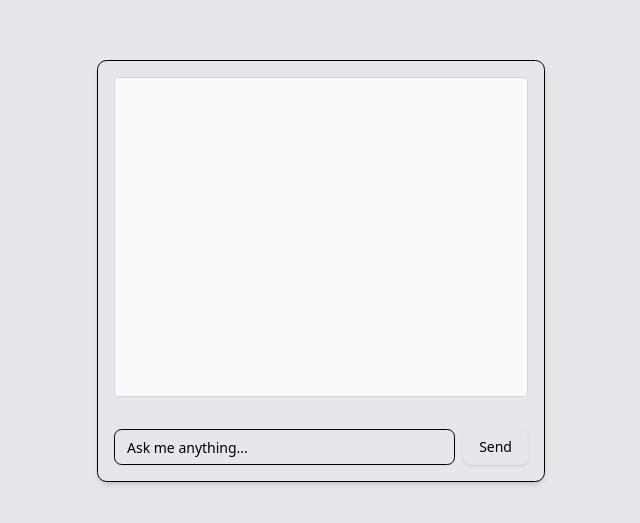
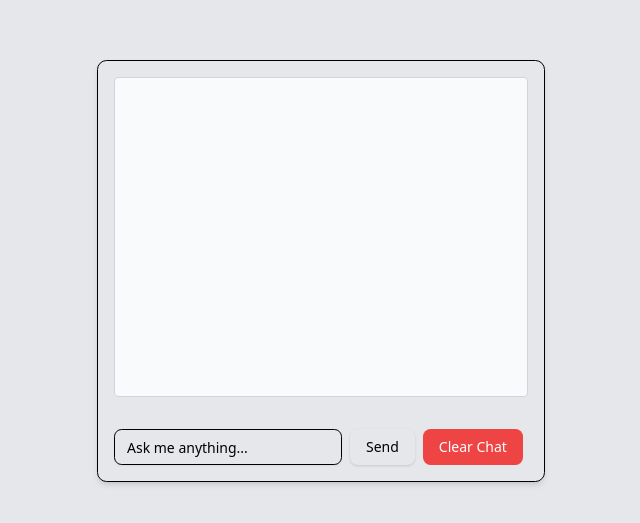
Before and after one commit to imnotbeno/openai-chat-clone, a React (Vite) app: page / in a window 1280 px wide. Shown: the part 129-652 px from the top of the page, without its empty margins (319-959 px from the left). Built offline with nearby package versions, Linux system fonts and the light colour scheme.

Commit message:
add clear button

```diff
--- a/src/components/ChatWindow.tsx
+++ b/src/components/ChatWindow.tsx
@@ -1,5 +1,6 @@
 import InputWithButton from "./InputWithButton";
 import { Card } from "@/components/ui/card";
+import { Button } from "@/components/ui/button";
 import MessageBubble from "./MessageBubble";
 import { MouseEvent, FormEvent, useEffect, useState } from "react";
 import axios from "axios";
@@ -73,6 +74,11 @@ function ChatWindow() {
     setPrompt(e.target.value);
   };
 
+  const handleClearChat = () => {
+    setMessages([]);
+    localStorage.removeItem("messages");
+  };
+
   return (
     <Card className="w-full max-w-md mx-auto p-4 rounded-lg shadow-md">
       <div className="h-80 overflow-y-auto p-2 border border-gray-300 rounded bg-gray-50">
@@ -87,7 +93,8 @@ function ChatWindow() {
           <p className="text-gray-500 text-sm mt-2">Bot is typing...</p>
         )}
       </div>
-      <div className="flex mt-4 gap-2">
+      <div className="flex gap-2">
+        <div className="mt-4">
           <InputWithButton
             buttonName="Send"
             placeholder="Ask me anything..."
@@ -97,6 +104,12 @@ function ChatWindow() {
             onChange={(event) => handleInputChange(event)}
           />
         </div>
+        <div className="justify-end mt-8">
+          <Button variant="destructive" onClick={() => handleClearChat()}>
+            Clear Chat
+          </Button>
+        </div>
+      </div>
     </Card>
   );
 }
--- a/src/components/ui/button.tsx
+++ b/src/components/ui/button.tsx
@@ -1,8 +1,8 @@
-import * as React from "react"
-import { Slot } from "@radix-ui/react-slot"
-import { cva, type VariantProps } from "class-variance-authority"
+import * as React from "react";
+import { Slot } from "@radix-ui/react-slot";
+import { cva, type VariantProps } from "class-variance-authority";
 
-import { cn } from "@/lib/utils"
+import { cn } from "@/lib/utils";
 
 const buttonVariants = cva(
   "inline-flex items-center justify-center gap-2 whitespace-nowrap rounded-md text-sm font-medium transition-colors focus-visible:outline-none focus-visible:ring-1 focus-visible:ring-ring disabled:pointer-events-none disabled:opacity-50 [&_svg]:pointer-events-none [&_svg]:size-4 [&_svg]:shrink-0",
@@ -11,8 +11,7 @@ const buttonVariants = cva(
       variant: {
         default:
           "bg-primary text-primary-foreground shadow hover:bg-primary/90",
-        destructive:
-          "bg-destructive text-destructive-foreground shadow-sm hover:bg-destructive/90",
+        destructive: "bg-red-500 text-white hover:bg-red-600",
         outline:
           "border border-input bg-background shadow-sm hover:bg-accent hover:text-accent-foreground",
         secondary:
@@ -32,26 +31,26 @@ const buttonVariants = cva(
       size: "default",
     },
   }
-)
+);
 
 export interface ButtonProps
   extends React.ButtonHTMLAttributes<HTMLButtonElement>,
     VariantProps<typeof buttonVariants> {
-  asChild?: boolean
+  asChild?: boolean;
 }
 
 const Button = React.forwardRef<HTMLButtonElement, ButtonProps>(
   ({ className, variant, size, asChild = false, ...props }, ref) => {
-    const Comp = asChild ? Slot : "button"
+    const Comp = asChild ? Slot : "button";
     return (
       <Comp
         className={cn(buttonVariants({ variant, size, className }))}
         ref={ref}
         {...props}
       />
-    )
+    );
   }
-)
-Button.displayName = "Button"
+);
+Button.displayName = "Button";
 
-export { Button, buttonVariants }
+export { Button, buttonVariants };
```
Lines whose indentation alone changed are shown as unchanged.
